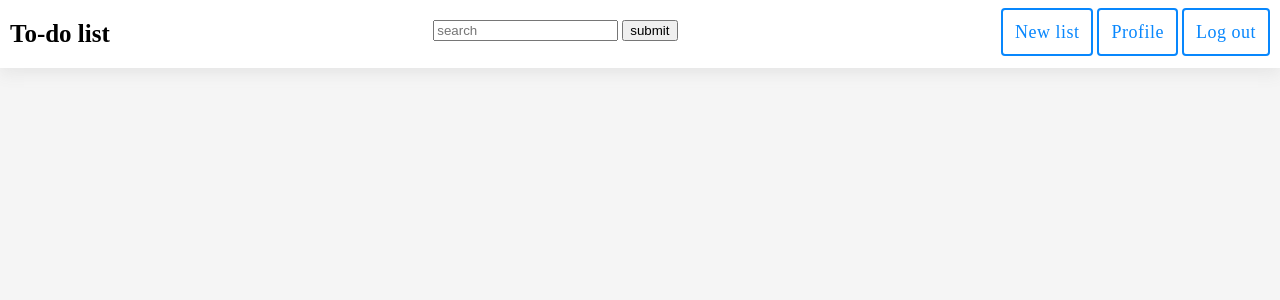
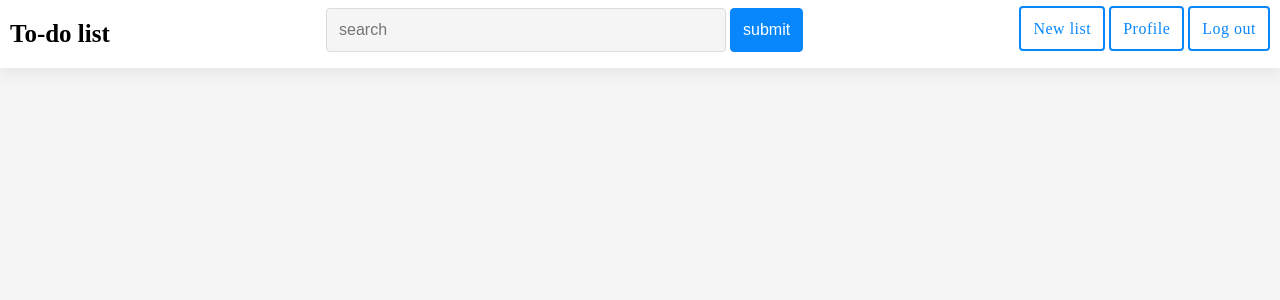
Before and after one commit to calvinpete/To-do-list-app, a Python web app: template templates/UI/homepage.html in a window 1280 px wide. Shown: the top 300 px of the page. Run offline with Jinja, Linux system fonts and the light colour scheme; the template is opened without the code that fills it, so the values that code supplies are empty.

Commit message:
[Delivers #160445571] modify header style

```diff
--- a/static/styles/main.css
+++ b/static/styles/main.css
@@ -30,19 +30,47 @@ body {
     font-weight: 700;
 }
 
+.search_box {
+    margin: -12px;
+}
+
+.search_box input[type=text] {
+    padding: 12px;
+    font-size: 16px;
+    border: none;
+    width: 400px;
+    border-radius: 4px;
+    background-color: #F5F5F5;
+    border: 1px solid rgb(219, 219, 219);
+}
+
+.search_box button {
+    border-radius: 4px;
+    border: none;
+    padding: 12px;
+    font-size: 16px;
+    cursor: pointer;
+    border: 1px solid #0887fd;
+    color: #ffffff;
+    background-color: #0887fd;
+}
+
 .header-right a {
     color: #0887fd;
-    font-size: 18px;
+    font-size: 16px;
     font-weight: 400;
     letter-spacing: 0.5px;
     padding: 12px;
-    line-height: 25px;
     border: 2px solid #0887fd;
 }
 
 .header-right a:hover {
     color: #FFFFFF;
     background-color: #0887fd;
+}
+
+.search_box button:hover {
+    background-color: #0366c4;
 }
 
 /* Mobile phones, 600px and down */
@@ -52,4 +80,8 @@ body {
         align-items: center;
         line-height: 80px;
     }
+    .search_box button {
+        width: 100%;
+        display: block;
+    }
 }
```
